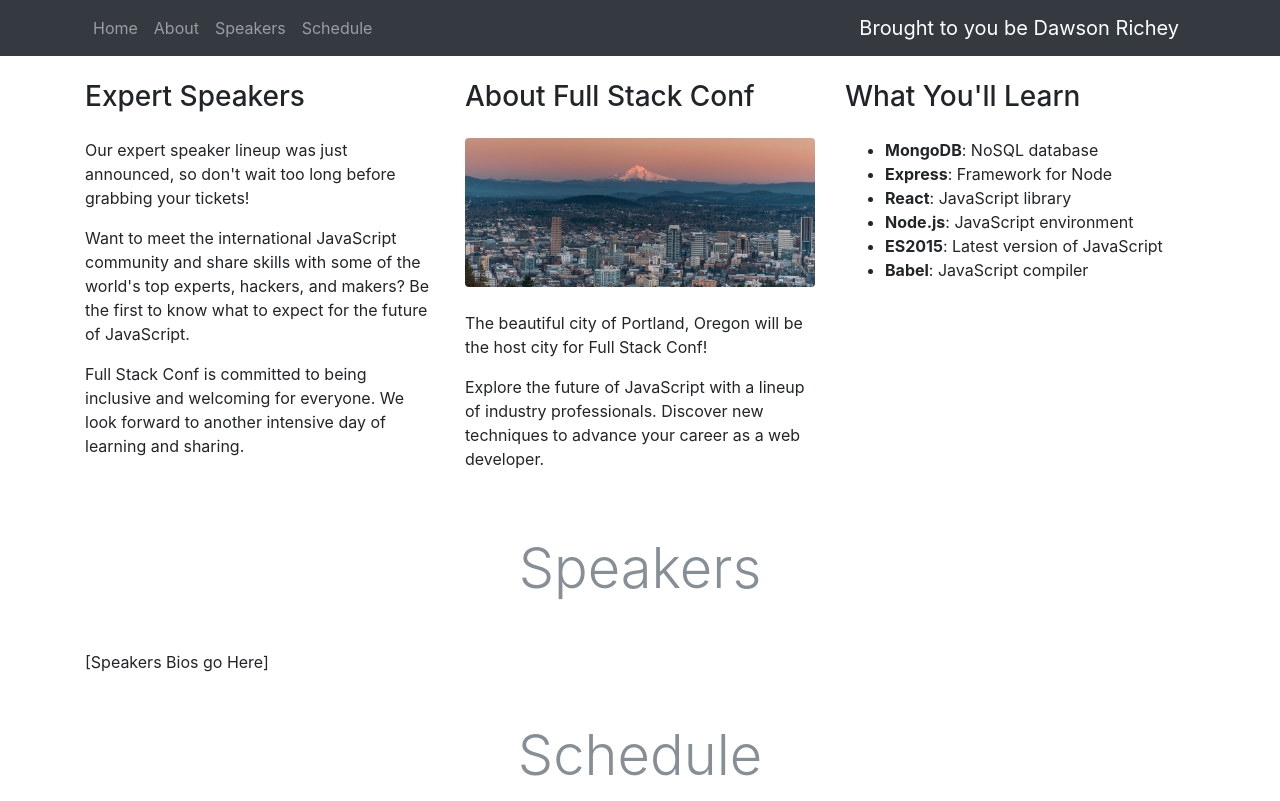
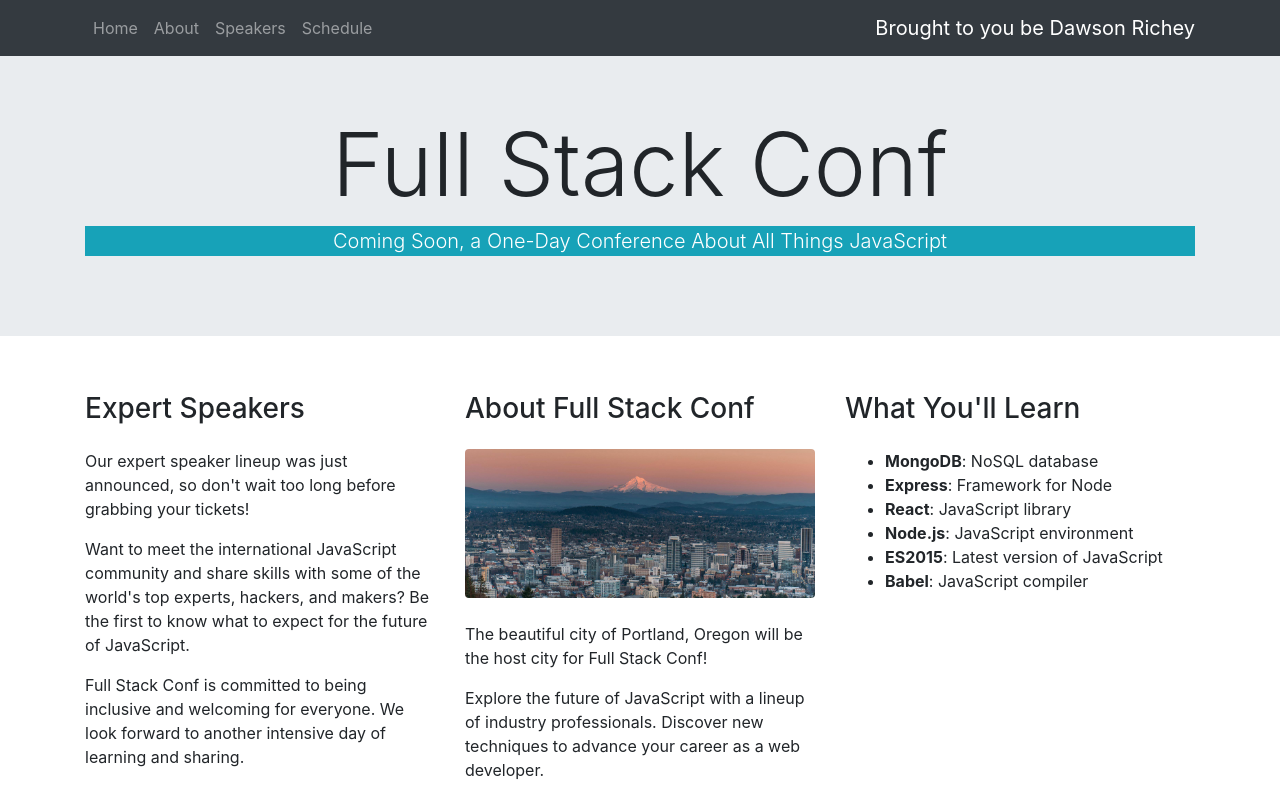
Before and after one commit to dawsonrichey/bootstrap-4, a plain HTML site: page index.html in a window 1280 px wide. Shown: the top 801 px of the page. Drawn offline with nearby package versions, Linux system fonts and the light colour scheme.

Commit message:
added jumbotron

```diff
--- a/index.html
+++ b/index.html
@@ -11,9 +11,9 @@
   </head>
   <body>
 <!-- Navbar -->
-<nav class="navbar navbar-expand-lg navbar-dark bg-dark">
+<nav class="navbar navbar-expand-lg navbar-dark bg-dark fixed-top">
   <div class="container">
-    <a class="navbar-brand order-1" href="http://www.dawsonrichey.com" target="_blank">Brought to you be Dawson Richey</a>
+    <a class="navbar-brand order-1 mr-0" href="http://www.dawsonrichey.com" target="_blank">Brought to you be Dawson Richey</a>
     <button class="navbar-toggler" type="button" data-toggle="collapse" data-target="#navbarNavAltMarkup" aria-controls="navbarNavAltMarkup" aria-expanded="false" aria-label="Toggle navigation">
       <span class="navbar-toggler-icon"></span>
     </button>
@@ -28,6 +28,15 @@
   </div>
   </nav>
 <!-- END Nav Bar -->
+
+<!-- Jumbotron -->
+<div class="jumbotron jumbotron-fluid">
+    <div class="container text-sm-center pt-5">
+      <h1 class="display-2">Full Stack Conf</h1>
+      <p class="lead bg-info text-white">Coming Soon, a One-Day Conference About All Things JavaScript</p>
+    </div>
+  </div>
+<!-- END Jumbotron -->
 
       <div class="container pt-4">
         <!-- About Content -->
```
